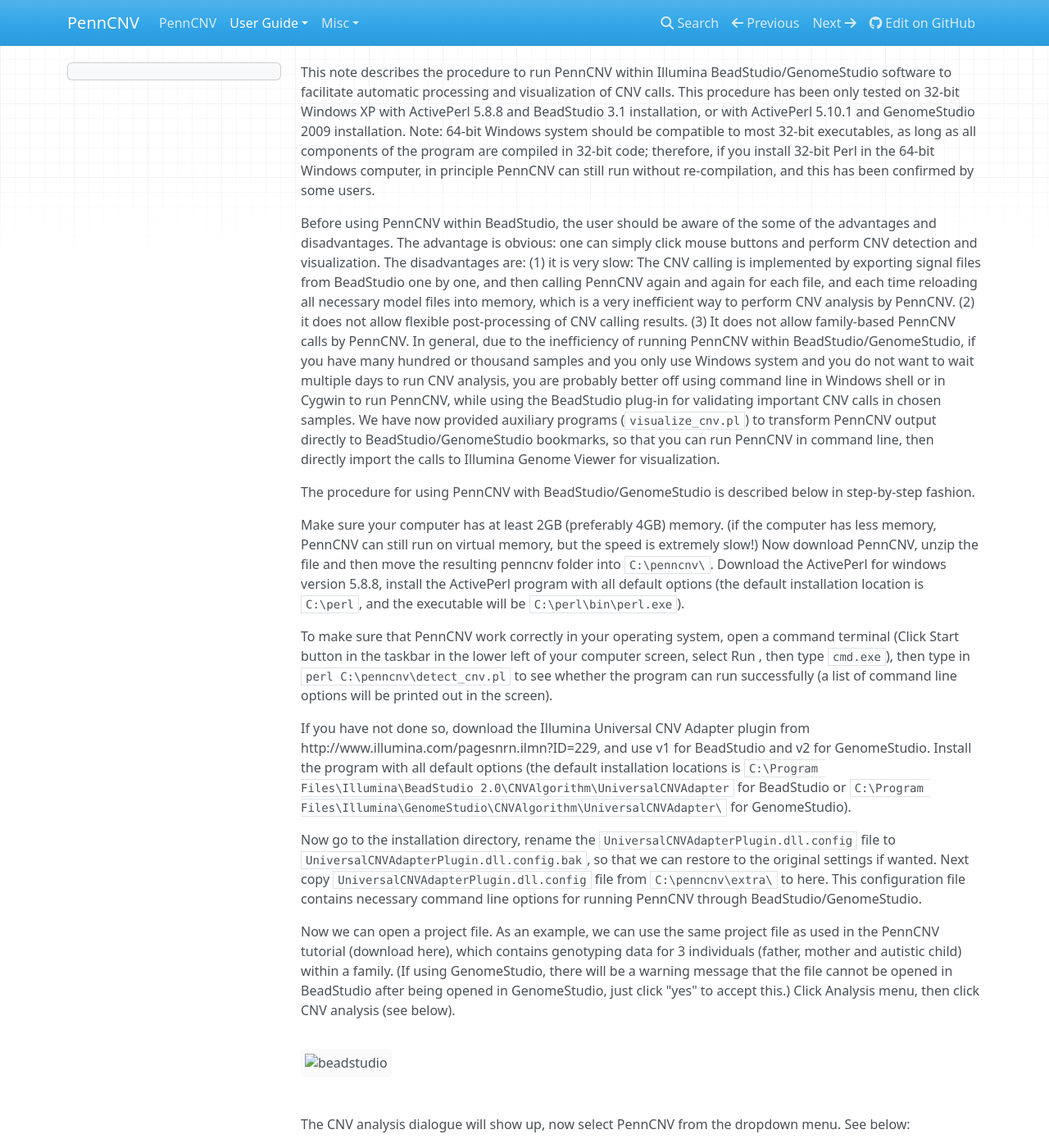
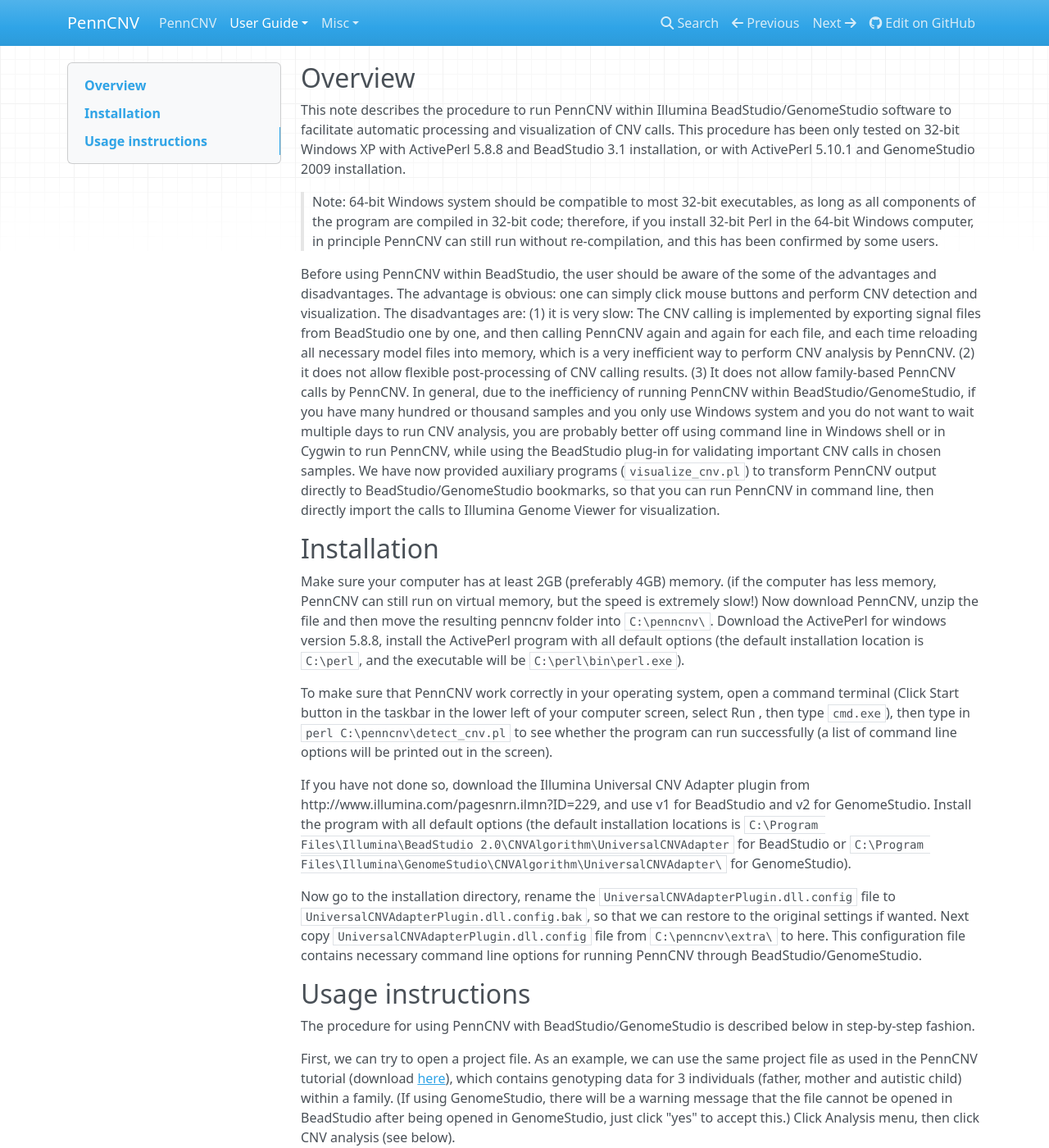
Before and after one commit to WGLab/PennCNV, an MkDocs documentation site: the page built from docs/user-guide/plugin.md, in a window 1280 px wide and 1400 px high. Shown: the whole window at 82% size. Built offline with MkDocs 1.6.1, drawn with Linux system fonts in a browser that asks for light colours; nearby versions of some CDN libraries; old or Windows-style settings are respelled for this version of MkDocs; some of the changed lines change nothing that is shown.

Commit message:
Updated plugin.md

```diff
--- a/docs/user-guide/plugin.md
+++ b/docs/user-guide/plugin.md
@@ -1,9 +1,12 @@
+## Overview
 
-This note describes the procedure to run PennCNV within Illumina BeadStudio/GenomeStudio software to facilitate automatic processing and visualization of CNV calls. This procedure has been only tested on 32-bit Windows XP with ActivePerl 5.8.8 and BeadStudio 3.1 installation, or with ActivePerl 5.10.1 and GenomeStudio 2009 installation. Note: 64-bit Windows system should be compatible to most 32-bit executables, as long as all components of the program are compiled in 32-bit code; therefore, if you install 32-bit Perl in the 64-bit Windows computer, in principle PennCNV can still run without re-compilation, and this has been confirmed by some users.
+This note describes the procedure to run PennCNV within Illumina BeadStudio/GenomeStudio software to facilitate automatic processing and visualization of CNV calls. This procedure has been only tested on 32-bit Windows XP with ActivePerl 5.8.8 and BeadStudio 3.1 installation, or with ActivePerl 5.10.1 and GenomeStudio 2009 installation.
+
+> Note: 64-bit Windows system should be compatible to most 32-bit executables, as long as all components of the program are compiled in 32-bit code; therefore, if you install 32-bit Perl in the 64-bit Windows computer, in principle PennCNV can still run without re-compilation, and this has been confirmed by some users.
 
 Before using PennCNV within BeadStudio, the user should be aware of the some of the advantages and disadvantages. The advantage is obvious: one can simply click mouse buttons and perform CNV detection and visualization. The disadvantages are: (1) it is very slow: The CNV calling is implemented by exporting signal files from BeadStudio one by one, and then calling PennCNV again and again for each file, and each time reloading all necessary model files into memory, which is a very inefficient way to perform CNV analysis by PennCNV. (2) it does not allow flexible post-processing of CNV calling results. (3) It does not allow family-based PennCNV calls by PennCNV. In general, due to the inefficiency of running PennCNV within BeadStudio/GenomeStudio, if you have many hundred or thousand samples and you only use Windows system and you do not want to wait multiple days to run CNV analysis, you are probably better off using command line in Windows shell or in Cygwin to run PennCNV, while using the BeadStudio plug-in for validating important CNV calls in chosen samples. We have now provided auxiliary programs (`visualize_cnv.pl`) to transform PennCNV output directly to BeadStudio/GenomeStudio bookmarks, so that you can run PennCNV in command line, then directly import the calls to Illumina Genome Viewer for visualization.
 
-The procedure for using PennCNV with BeadStudio/GenomeStudio is described below in step-by-step fashion.
+## Installation
 
 Make sure your computer has at least 2GB (preferably 4GB) memory. (if the computer has less memory, PennCNV can still run on virtual memory, but the speed is extremely slow!) Now download PennCNV, unzip the file and then move the resulting penncnv folder into `C:\penncnv\`. Download the ActivePerl for windows version 5.8.8, install the ActivePerl program with all default options (the default installation location is `C:\perl`, and the executable will be `C:\perl\bin\perl.exe`).
 
@@ -13,7 +16,11 @@
 
 Now go to the installation directory, rename the `UniversalCNVAdapterPlugin.dll.config` file to `UniversalCNVAdapterPlugin.dll.config.bak`, so that we can restore to the original settings if wanted. Next copy `UniversalCNVAdapterPlugin.dll.config` file from `C:\penncnv\extra\` to here. This configuration file contains necessary command line options for running PennCNV through BeadStudio/GenomeStudio.
 
-Now we can open a project file. As an example, we can use the same project file as used in the PennCNV tutorial (download here), which contains genotyping data for 3 individuals (father, mother and autistic child) within a family. (If using GenomeStudio, there will be a warning message that the file cannot be opened in BeadStudio after being opened in GenomeStudio, just click "yes" to accept this.) Click Analysis menu, then click CNV analysis (see below).
+## Usage instructions
+
+The procedure for using PennCNV with BeadStudio/GenomeStudio is described below in step-by-step fashion.
+
+First, we can try to open a project file. As an example, we can use the same project file as used in the PennCNV tutorial (download [here](download.md)), which contains genotyping data for 3 individuals (father, mother and autistic child) within a family. (If using GenomeStudio, there will be a warning message that the file cannot be opened in BeadStudio after being opened in GenomeStudio, just click "yes" to accept this.) Click Analysis menu, then click CNV analysis (see below).
 
 ![beadstudio](img/penncnv_beadstudio_tutorial_clip_image002.jpg)
 
```
